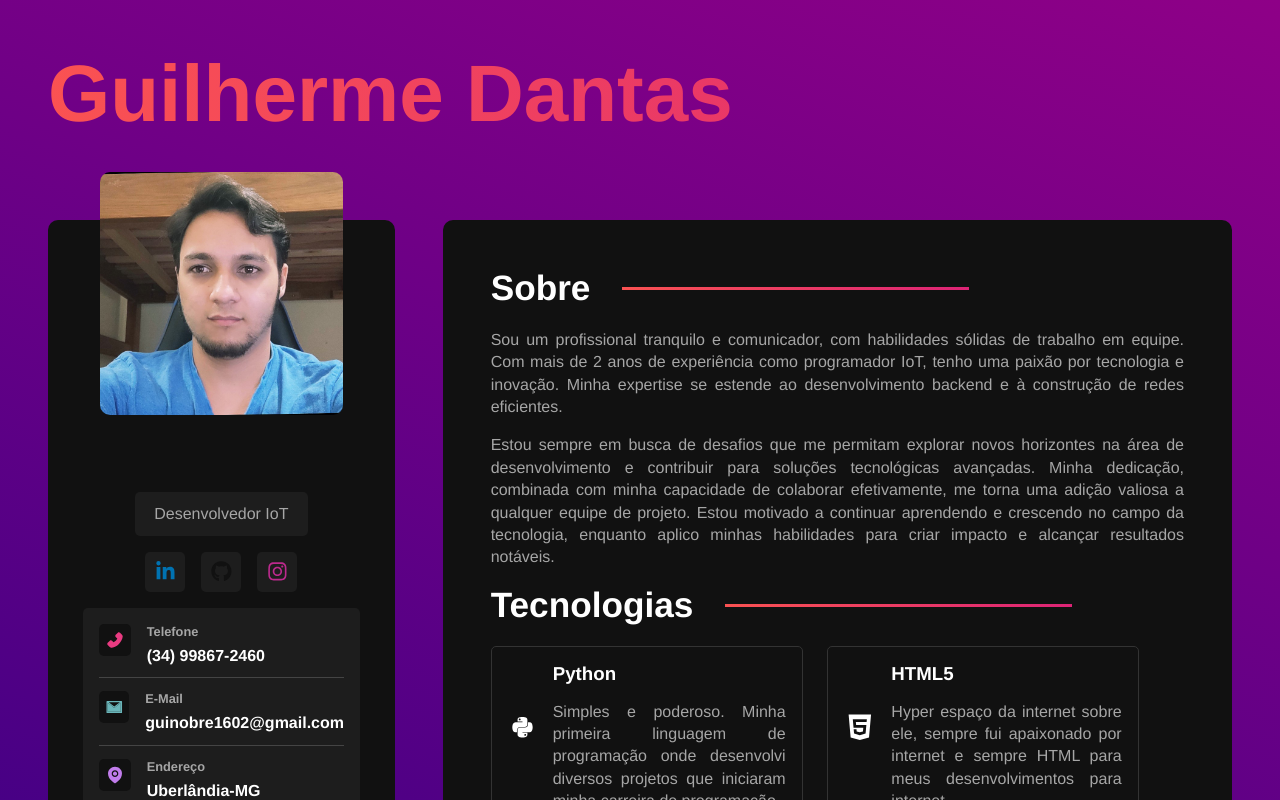
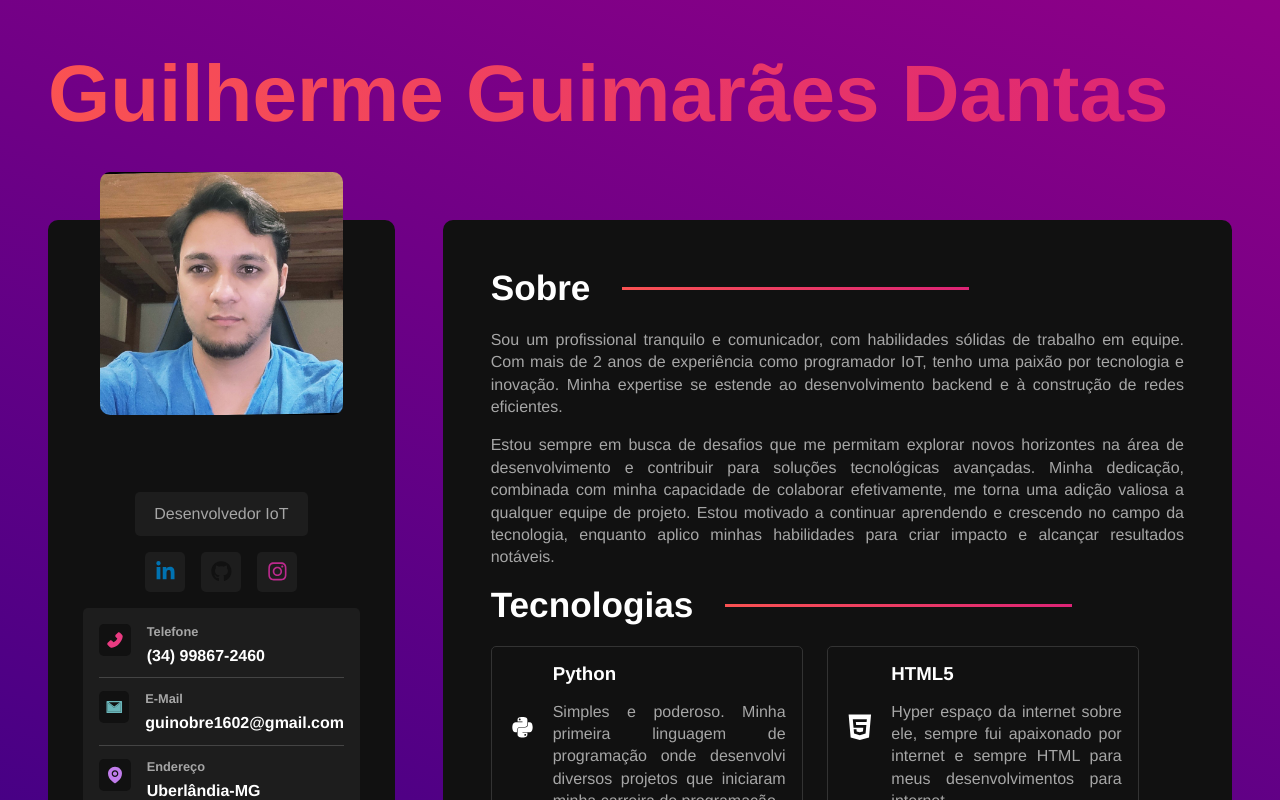
Before and after one commit to GuilhermeNobre/portfolio-guilherme, a React (Vite) app: page / in a window 1280 px wide. Shown: the top 800 px of the page. Built offline with nearby package versions, Linux system fonts and the light colour scheme.

Commit message:
mudança no titulo

```diff
--- a/src/App.jsx
+++ b/src/App.jsx
@@ -6,7 +6,7 @@ import './styles/components/app.sass'
 function App() {
   return (
     <div id="portfolio">
-      <h1>Guilherme Dantas</h1>
+      <h1>Guilherme Guimarães Dantas</h1>
       <Sidebar/>
       <MainContent/>
       {/* <Wave/> */}
```
